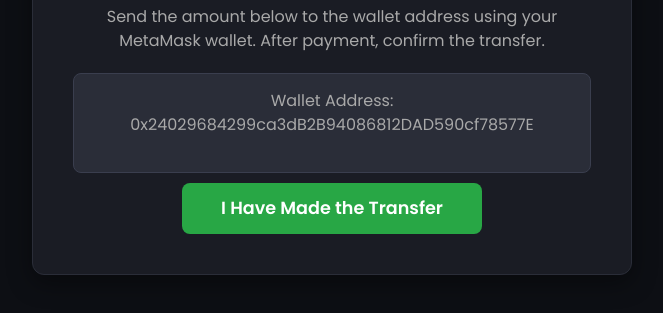
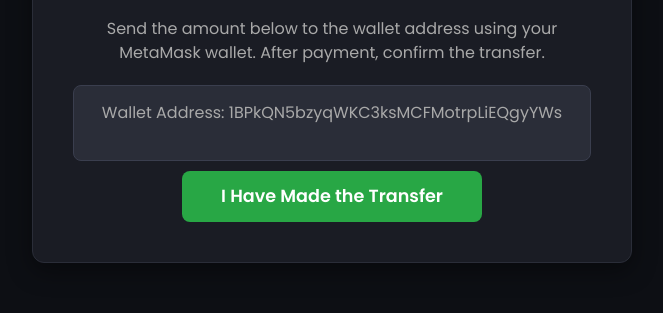
Before and after one commit to FlexiTransactHub/home, a website: page public/crypto-payment.html in a window 1280 px wide. Shown: the part 371-684 px from the top of the page, without its empty margins (308-971 px from the left). Drawn offline with nearby package versions, Linux system fonts and the light colour scheme.

Commit message:
valid wallet addition

```diff
--- a/public/crypto-payment.html
+++ b/public/crypto-payment.html
@@ -152,7 +152,7 @@
     <p>Amount: ₦<span id="amount"></span></p>
     <p>Send the amount below to the wallet address using your MetaMask wallet. After payment, confirm the transfer.</p>
     <div class="wallet-address" id="walletAddress">
-      <p>Wallet Address: 0x24029684299ca3dB2B94086812DAD590cf78577E</p>
+      <p>Wallet Address: 1BPkQN5bzyqWKC3ksMCFMotrpLiEQgyYWs</p>
     </div>
     <button class="btn btn-transfer" onclick="confirmTransfer()">I Have Made the Transfer</button>
   </div>
```
